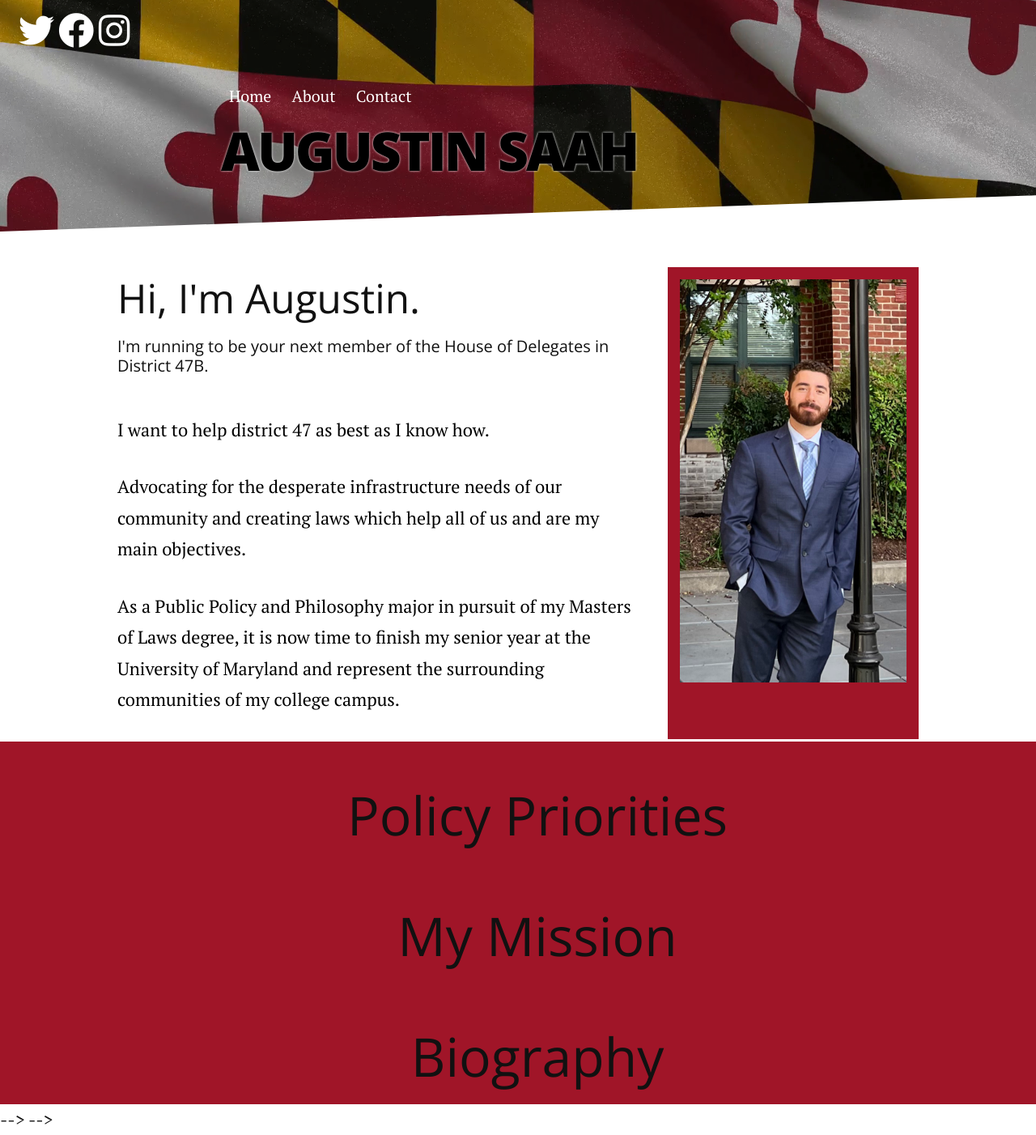
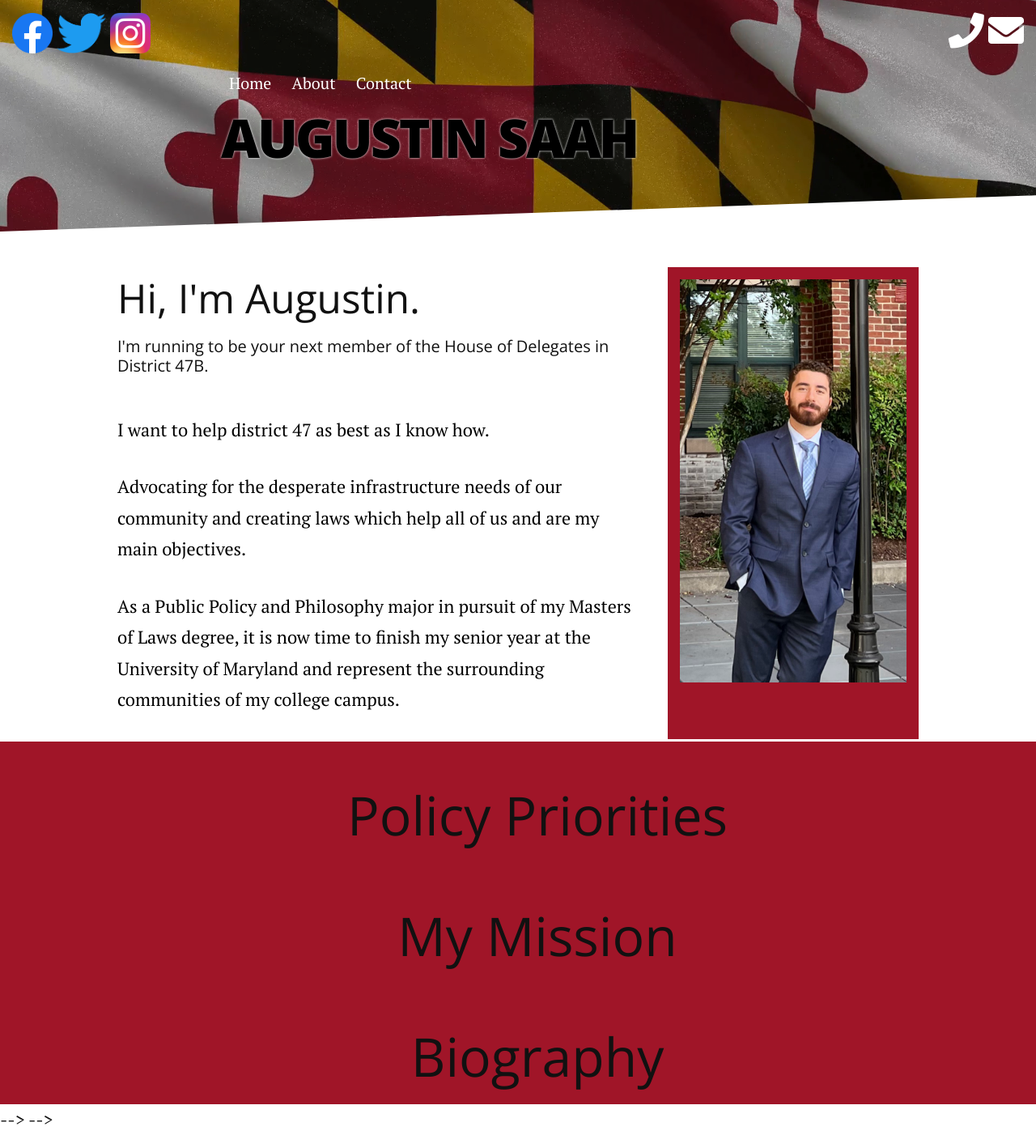
Before and after one commit to trigaten/Augustin-s-New-Site, a Jekyll site: the page built from index.html, in a window 1280 px wide. Shown: the whole page at 81% size. Built offline with Jekyll 4.4.1, drawn with Linux system fonts in a browser that asks for light colours; nearby versions of some CDN libraries; the list of posts is cut into pages by our own code; a style sheet for code colours, icons or effects is not loaded.

Commit message:
colored socials

```diff
--- a/_includes/head.html
+++ b/_includes/head.html
@@ -5,10 +5,16 @@
     <meta name="viewport" content="width=device-width, initial-scale=1">
     <meta name="description" content="">
     <title>{{ page.title }}</title>
+    <script src="https://use.fontawesome.com/29afa01d4a.js"></script>
+
     <script src="https://cdn.jsdelivr.net/npm/bootstrap@5.1.1/dist/js/bootstrap.min.js" integrity="sha384-skAcpIdS7UcVUC05LJ9Dxay8AXcDYfBJqt1CJ85S/CFujBsIzCIv+l9liuYLaMQ/" crossorigin="anonymous"></script>
     <link rel="stylesheet" href="https://maxcdn.bootstrapcdn.com/bootstrap/4.0.0/css/bootstrap.min.css"
         integrity="sha384-Gn5384xqQ1aoWXA+058RXPxPg6fy4IWvTNh0E263XmFcJlSAwiGgFAW/dAiS6JXm" crossorigin="anonymous">
-    <!-- font awesome -->
+        <link rel="stylesheet" href="https://cdnjs.cloudflare.com/ajax/libs/bootstrap-social/5.1.1/bootstrap-social.min.css"
+        integrity="sha512-f8mUMCRNrJxPBDzPJx3n+Y5TC5xp6SmStstEfgsDXZJTcxBakoB5hvPLhAfJKa9rCvH+n3xpJ2vQByxLk4WP2g=="
+        crossorigin="anonymous" referrerpolicy="no-referrer" />
+        <!-- font awesome -->
+
     <link rel="stylesheet" href="https://pro.fontawesome.com/releases/v5.10.0/css/all.css"
         integrity="sha384-AYmEC3Yw5cVb3ZcuHtOA93w35dYTsvhLPVnYs9eStHfGJvOvKxVfELGroGkvsg+p" crossorigin="anonymous" />
     <link rel="stylesheet" href="https://cdnjs.cloudflare.com/ajax/libs/bootstrap-social/5.1.1/bootstrap-social.min.css"
--- a/_includes/header.html
+++ b/_includes/header.html
@@ -6,18 +6,27 @@
         border: 1px solid black;
     }
 </style> -->
+
 <div class="header {% if site.header == " large" %}header--large{% endif %}">
-    <div style="margin-bottom: -50px;" class="container-fluid">
-        <div class="row">
-            <div class="col mt-3 ml-2">
-                <a href="https://twitter.com/saah_augustin" style="color:white"><i class="fab fa-twitter fa-2x"></i></a>
-                <a href="https://www.facebook.com/augustin.saah.94/posts/168256378792075" style="color:white"><i
-                        class="fab fa-facebook fa-2x"></i></a>
-                <a href="https://www.instagram.com/augustin_saah/" style="color:white"><i class="fab fa-instagram fa-2x"></i></a>
-
+    <div style="margin-bottom: -50px;position: absolute;" class="container-fluid">
+        <div class="row d-sm-none d-md-flex
+        ">
+            <!-- mt-3 ml-2 -->
+            <div class="col-md-12 col-lg-6 text-md-right text-lg-left mt-3">
+                <a
+                    href="https://www.facebook.com/augustin.saah.94?hc_ref=ARRCLe3UgskeNiuPRUc0a_0VI5dMxQuq8klVSNSYhWM7vpBGlsa0Ue08Z0bvGICzp5Q&ref=nf_target"><img
+                        src="assets/img/social/facebook.png" alt="facebook" style="height: 50px;"></a>
+                <a href="https://twitter.com/saah_augustin"><img src="assets/img/social/twitter.png" alt="facebook"
+                        style="height: 50px;"></a>
+                <a href="https://www.instagram.com/augustin_saah/"><img src="assets/img/social/instagram.png"
+                        alt="facebook" style="height: 50px;"></a>
+            </div>
+            <div class="col-lg-6 text-right mt-3">
+                <i class="fas fa-phone fa-2x"></i>
+                <i class="fas fa-envelope fa-2x"></i>
             </div>
         </div>
-                </div>
+    </div>
     <div class="container mt-0 pt-0" style="margin-top: -50px;">
         <div class="row mt-0 pt-0">
             <div class="col-12 px-5 pb-3 mt-0 pt-0">
@@ -35,7 +44,8 @@
                     </ul>
                 </nav>
                 <h1 class="logo ml-2 text-center mx-auto"
-                    style="text-shadow: 0 0 3px rgb(255, 255, 255), 0 0 5px rgb(255, 255, 255, 0);"><a href="/">{{
+                    style="text-shadow: 0 0 3px rgb(255, 255, 255), 0 0 5px rgb(255, 255, 255, 0);color: white;"><a
+                        href="/">{{
                         site.title }}</a></h1>
 
             </div>
--- a/index.html
+++ b/index.html
@@ -2,6 +2,7 @@
 layout: default
 title: Long Haul
 ---
+
 <div class="container">
   <div class="row">
     <div class="col-8 rounded">
```
Also changed, not shown: assets/css/style.css, assets/img/social/facebook.png (added), assets/img/social/instagram.png (added), assets/img/social/twitter.png (added).
